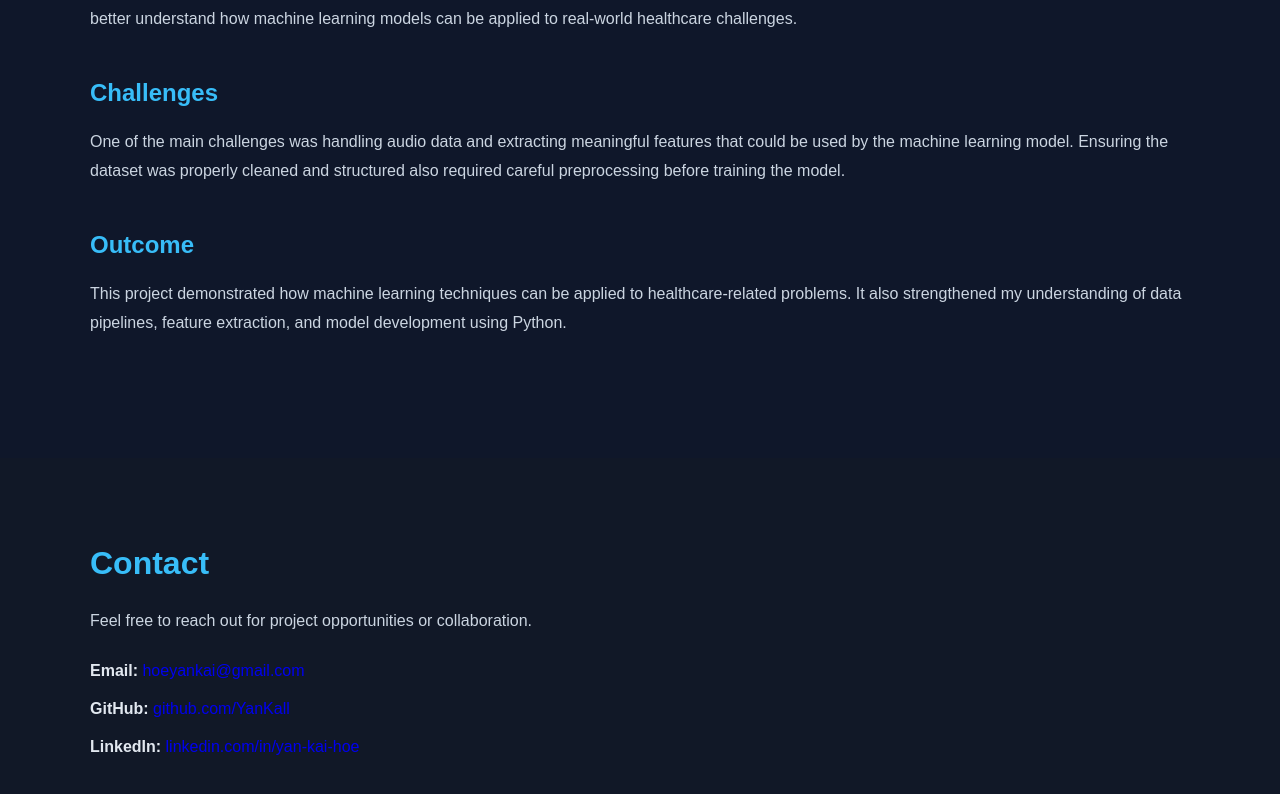
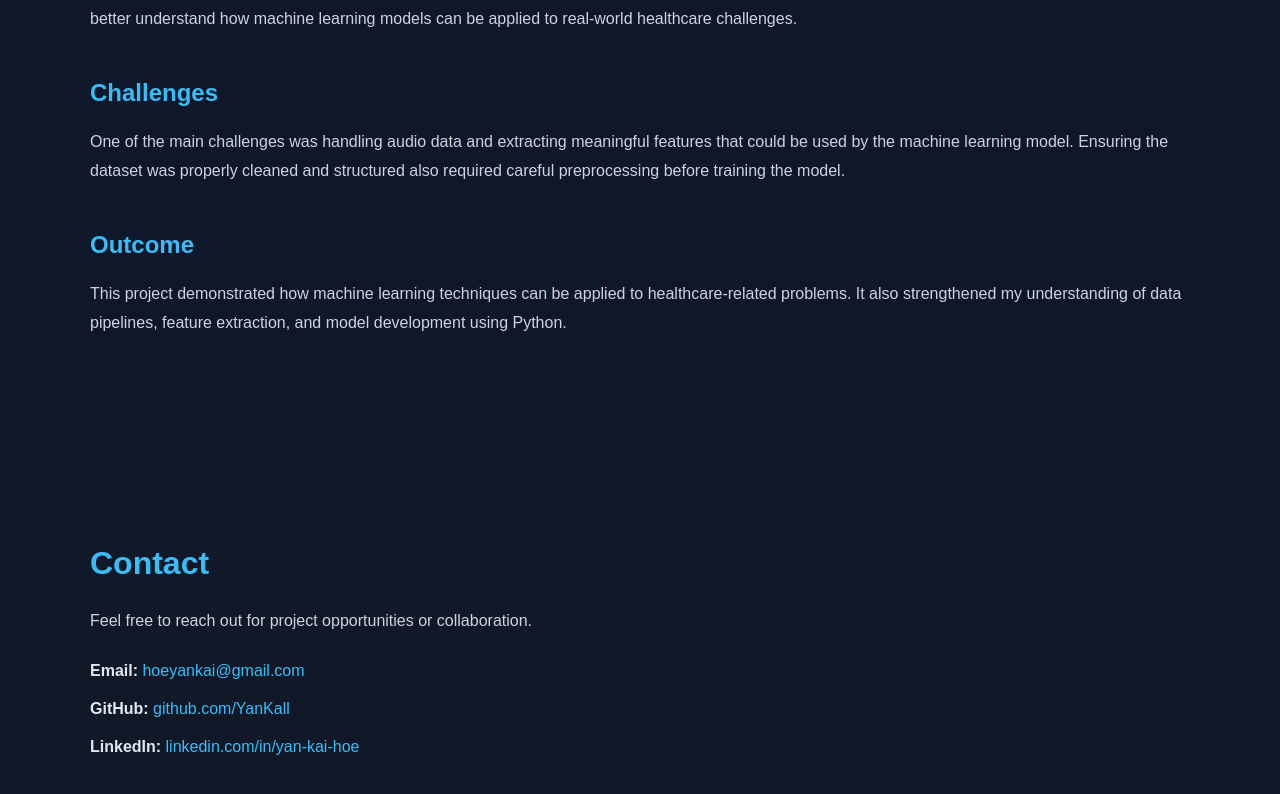
Before and after one commit to YanKall/Portfolio, a React (Vite) app: page /#/pythonaudio in a window 1280 px wide. Shown: the part 1801-2595 px from the top of the page. Built offline with nearby package versions, Linux system fonts and the light colour scheme.

Commit message:
CSS for Contact.jsx
changed the CSS color for contact.jsx

```diff
--- a/src/components/Contact.jsx
+++ b/src/components/Contact.jsx
@@ -10,7 +10,10 @@ function Contact() {
                 <div className="contact-box">
                     <p>
                         <strong>Email:</strong>{" "}
-                        <a href="mailto:hoeyankai@gmail.com">
+                        <a
+                            href="mailto:hoeyankai@gmail.com"
+                            className="link"
+                        >
                             hoeyankai@gmail.com
                         </a>
                     </p>
@@ -21,6 +24,7 @@ function Contact() {
                             href="https://github.com/YanKall"
                             target="_blank"
                             rel="noopener noreferrer"
+                            className="link"
                         >
                             github.com/YanKall
                         </a>
@@ -32,6 +36,7 @@ function Contact() {
                             href="https://www.linkedin.com/in/yan-kai-hoe/"
                             target="_blank"
                             rel="noopener noreferrer"
+                            className="link"
                         >
                             linkedin.com/in/yan-kai-hoe
                         </a>
--- a/src/index.css
+++ b/src/index.css
@@ -219,6 +219,10 @@ a {
   display: grid;
   gap: 0.8rem;
   color: #e2e8f0;
+}
+
+.link {
+color: #38bdf8;
 }
 
 /* Search Bar */
```
Also changed, not shown: 1 other file (tests, documents, lock files or other folders).
